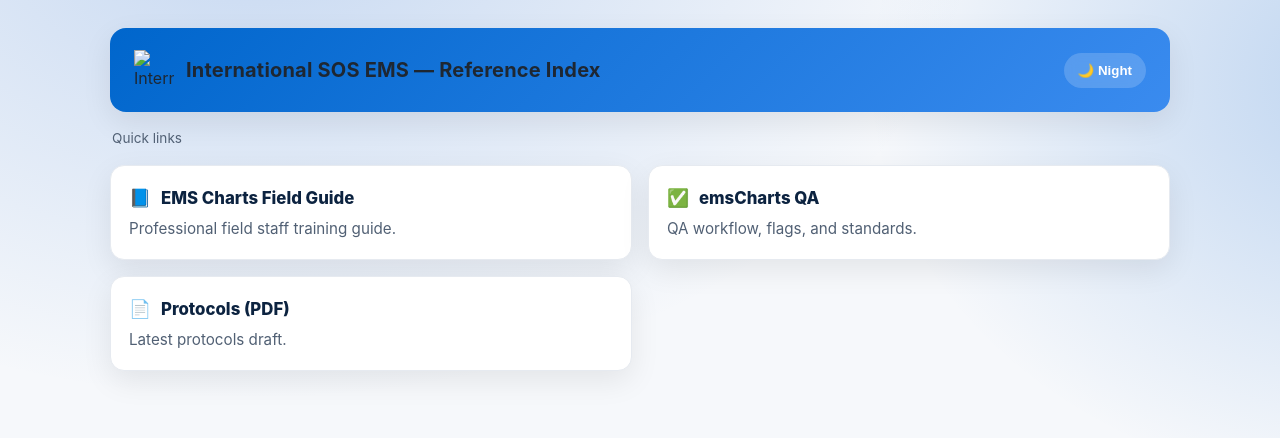
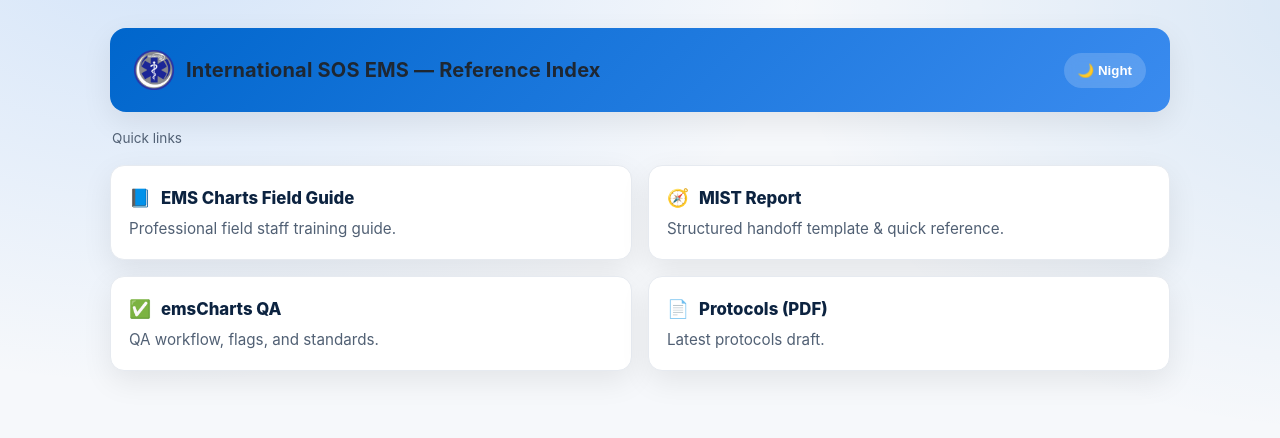
Before and after one commit to International-SOS-EMS/ems-docs, a plain HTML site: page index.html in a window 1280 px wide. Drawn offline with Linux system fonts and the light colour scheme.

Commit message:
Add files via upload

```diff
--- a/index.html
+++ b/index.html
@@ -33,6 +33,21 @@
     /* Global */
     * { box-sizing: border-box; }
     html, body { height: 100%; }
+    body {
+      margin: 0;
+      font-family: Inter, system-ui, -apple-system, Segoe UI, Roboto, Helvetica, Arial, sans-serif;
+      line-height: 1.55;
+      background: radial-gradient(1200px 800px at 20% -10%, rgba(58,123,213,.25), transparent 60%),
+                  radial-gradient(900px 700px at 110% 10%, rgba(11,99,206,.25), transparent 60%),
+                  var(--bg);
+      color: var(--text);
+    }
+    /* Brighter, cleaner look in day mode */
+    [data-theme="light"] body {
+      background: radial-gradient(1100px 750px at 12% -8%, rgba(58,139,239,.18), transparent 60%),
+                  radial-gradient(900px 700px at 105% 0%, rgba(0,102,204,.12), transparent 62%),
+                  var(--bg);
+    }
     body {
       margin: 0;
       font-family: Inter, system-ui, -apple-system, Segoe UI, Roboto, Helvetica, Arial, sans-serif;
@@ -87,7 +102,7 @@
   <div class="container">
     <header class="hero">
       <div class="brand">
-        <img src="assets/isosems-logo.svg" alt="International SOS EMS logo" class="logo" />
+        <img src="assets/isosems-logo.png" alt="International SOS EMS logo" class="logo" />
         <h1 class="hero-title">International SOS EMS — Reference Index</h1>
       </div>
       <button id="themeToggle" class="toggle" aria-pressed="false" aria-label="Toggle theme">🌙 Night</button>
@@ -98,6 +113,11 @@
       <a class="card" href="EMS%20Charts%20Field%20Guide.html">
         <h2 class="card-title"><span class="pill">📘</span> EMS Charts Field Guide</h2>
         <p class="card-desc">Professional field staff training guide.</p>
+      </a>
+
+      <a class="card" href="MIST.html">
+        <h2 class="card-title"><span class="pill">🧭</span> MIST Report</h2>
+        <p class="card-desc">Structured handoff template & quick reference.</p>
       </a>
 
       <a class="card" href="qa.html">
```
